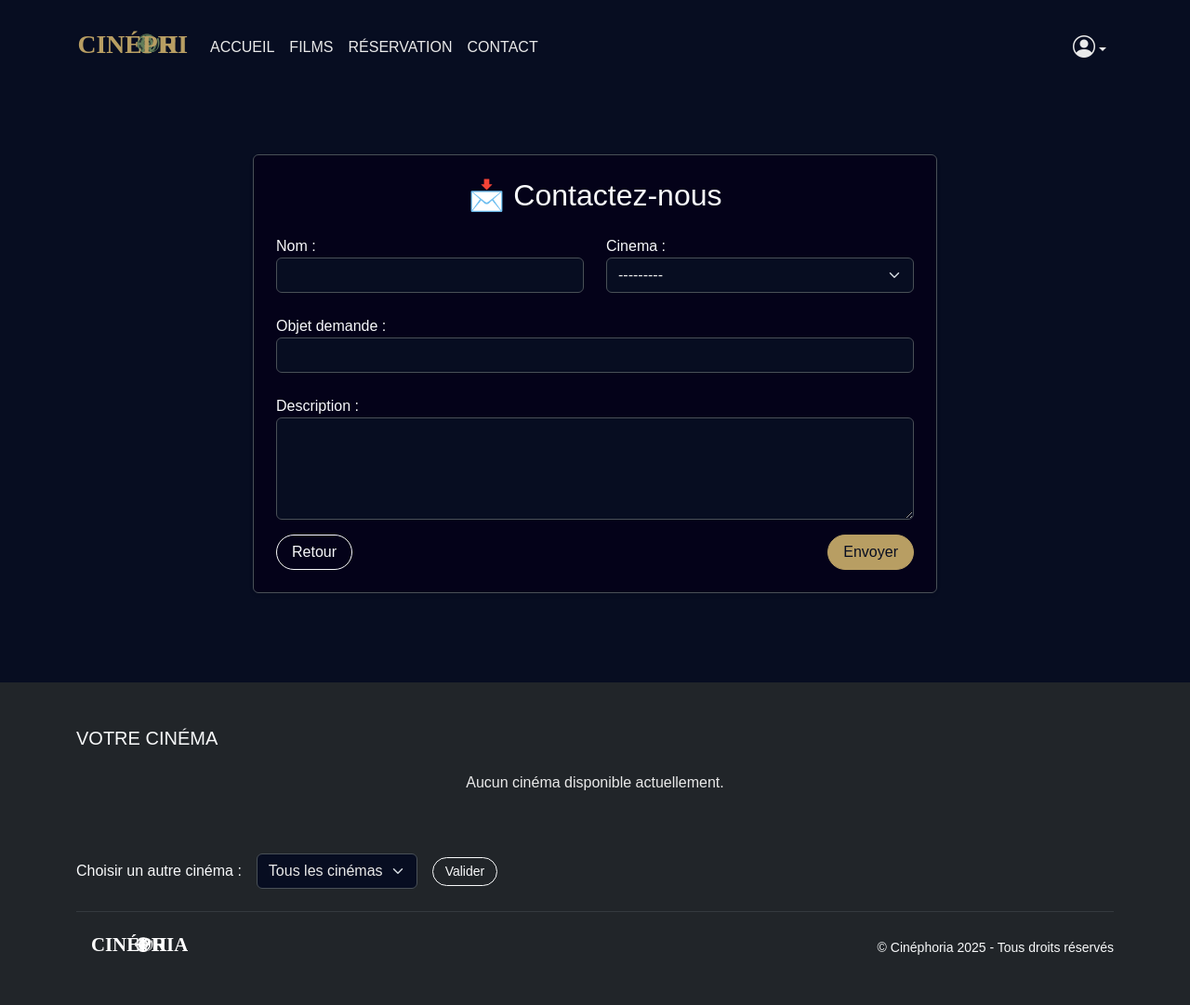
After one commit to wassila-ben/cinephoria, a Django app: page /contact/ in a window 1280 px wide. The commit adds this page. Shown: the whole page at 93% size. Run offline with Django 5.2, Linux system fonts and the light colour scheme; data that the repository does not hold is empty; parts of the project's set-up code (start-up, migrations or seed data) failed here and were passed over; some libraries are stand-ins or nearby versions.

Commit message:
modification de la BDD et du formulaire de contact

```diff
--- a/cinephoria_webapp/forms.py
+++ b/cinephoria_webapp/forms.py
@@ -1,6 +1,6 @@
 from django import forms
 from django.contrib.auth.forms import UserCreationForm, AuthenticationForm
-from .models import Utilisateur, Seance, Reservation, ReservationSiege, Siege, Avis, Film, Cinema
+from .models import Utilisateur, Seance, Reservation, ReservationSiege, Siege, Avis, Film, Cinema, Contact
 from django.core.exceptions import ValidationError
 from django.contrib.auth import get_user_model
 
@@ -168,3 +168,33 @@ class SeanceSelectorForm(forms.Form):
 
 class MotDePasseOublieForm(forms.Form):
     email = forms.EmailField(label="Adresse email", widget=forms.EmailInput(attrs={'class': 'form-control'}))
+
+class ContactForm(forms.ModelForm):
+    class Meta:
+        model = Contact
+        fields = ['nom', 'cinema', 'objet_demande', 'description']
+        widgets = {
+            'nom': forms.TextInput(attrs={
+                'class': 'form-control',
+            }),
+            'cinema': forms.Select(attrs={'class': 'form-select'}),
+            'objet_demande': forms.TextInput(attrs={
+                'class': 'form-control',
+            }),
+            'description': forms.Textarea(attrs={
+                'class': 'form-control',
+                'rows': 4
+            }),
+        }
+
+    def clean_objet_demande(self):
+        value = self.cleaned_data.get('objet_demande', '').strip()
+        if not value or value == "Objet inconnu":
+            raise forms.ValidationError("L’objet est requis.")
+        return value
+
+    def clean_description(self):
+        value = self.cleaned_data.get('description', '').strip()
+        if not value or value == "Pas de description":
+            raise forms.ValidationError("La description est obligatoire.")
+        return value
--- a/cinephoria_webapp/models.py
+++ b/cinephoria_webapp/models.py
@@ -365,9 +365,9 @@ class Incident(models.Model):
 class Contact(models.Model):
     utilisateur = models.ForeignKey(Utilisateur, on_delete=models.CASCADE)
     cinema = models.ForeignKey(Cinema, on_delete=models.CASCADE)
-    nom = models.CharField(max_length=100, blank=True, default="Anonyme")
-    objet_demande = models.CharField(max_length=100, default="Objet inconnu")
-    description = models.TextField(default="Pas de description")
+    nom = models.CharField(max_length=100, blank=True, null=True)
+    objet_demande = models.CharField(max_length=100)
+    description = models.TextField()
     date = models.DateField(auto_now_add=True)
     statut = models.CharField(max_length=50, default="En attente")
 
--- a/cinephoria_webapp/templates/cinephoria_webapp/base.html
+++ b/cinephoria_webapp/templates/cinephoria_webapp/base.html
@@ -43,7 +43,7 @@
                         <a class="nav-link text-uppercase {% if request.resolver_match.url_name == 'reservation' %}active{% endif %}" href="{% url 'reservation' %}">Réservation</a>
                     </li>
                     <li class="nav-item">
-                        <a class="nav-link text-uppercase" href="#">Contact</a>
+                        <a class="nav-link text-uppercase" href="{% url 'contact' %}">Contact</a>
                     </li>
                 </ul>
 
--- /dev/null
+++ b/cinephoria_webapp/templates/cinephoria_webapp/contact.html
@@ -0,0 +1,55 @@
+{% extends 'cinephoria_webapp/base.html' %}
+{% load static %}
+
+{% block title %}Contact – Cinéphoria{% endblock %}
+
+{% block content %}
+<div class="container py-5">
+    <div class="row justify-content-center">
+        <div class="col-lg-8">
+            <div class="border p-4 shadow-sm bg-body-secondary rounded text-light">
+
+                <h2 class="text-center mb-4">📩 Contactez-nous</h2>
+
+                {% if form.errors %}
+                    <div class="alert alert-danger">
+                        <ul class="mb-0">
+                            {% for field in form %}
+                                {% for error in field.errors %}
+                                    <li><strong>{{ field.label }} :</strong> {{ error }}</li>
+                                {% endfor %}
+                            {% endfor %}
+                        </ul>
+                    </div>
+                {% endif %}
+
+                <form method="post" class="row g-4">
+                    {% csrf_token %}
+
+                    <div class="col-md-6">
+                        {{ form.nom.label_tag }} {{ form.nom }}
+                    </div>
+
+                    <div class="col-md-6">
+                        {{ form.cinema.label_tag }} {{ form.cinema }}
+                    </div>
+
+                    <div class="col-12">
+                        {{ form.objet_demande.label_tag }} {{ form.objet_demande }}
+                    </div>
+
+                    <div class="col-12">
+                        {{ form.description.label_tag }} {{ form.description }}
+                    </div>
+
+                    <div class="col-12 d-flex justify-content-between mt-3">
+                        <a href="{% url 'index' %}" class="btn btn-outline-light">Retour</a>
+                        <button type="submit" class="btn btn-primary">Envoyer</button>
+                    </div>
+                </form>
+
+            </div>
+        </div>
+    </div>
+</div>
+{% endblock %}
--- a/cinephoria_webapp/urls.py
+++ b/cinephoria_webapp/urls.py
@@ -106,6 +106,8 @@ urlpatterns = [
     path("mon-espace/", views.mon_espace, name="mon_espace"),
     path("noter/<int:film_id>/", views.noter_film, name="noter_film"),
 
+    path('contact/', views.contact_view, name='contact'),
+
 ]
 
 if settings.DEBUG:
--- a/cinephoria_webapp/views.py
+++ b/cinephoria_webapp/views.py
@@ -1,7 +1,7 @@
 from django.shortcuts import render, get_object_or_404, redirect
 from .models import Film, Cinema, Avis, Seance, Reservation, Genre, Utilisateur, ReservationSiege, Siege, Billet
 from datetime import datetime, timedelta
-from .forms import CustomUserCreationForm, CustomAuthenticationForm, ReservationForm, SiegeSelectionForm, ChoixSeanceForm, AvisForm
+from .forms import CustomUserCreationForm, CustomAuthenticationForm, ReservationForm, SiegeSelectionForm, ChoixSeanceForm, AvisForm, ContactForm
 from django.contrib import messages
 from django.utils import timezone
 from django.utils.dateparse import parse_date
@@ -451,3 +451,31 @@ def reset_password(request):
         form = MotDePasseOublieForm()
 
     return render(request, 'cinephoria_webapp/reset_password.html', {'form': form})
+
+def contact_view(request):
+    if request.method == 'POST':
+        form = ContactForm(request.POST)
+        if form.is_valid():
+            contact = form.save(commit=False)
+            if request.user.is_authenticated:
+                contact.utilisateur = request.user
+            else:
+                messages.error(request, "Vous devez être connecté pour envoyer une demande.")
+                return redirect('login')
+            contact.save()
+
+            # Envoi d'un mail générique
+            send_mail(
+                subject=f"[Contact] {contact.objet_demande}",
+                message=f"{contact.nom or 'Anonyme'}\nCinéma : {contact.cinema}\n\n{contact.description}",
+                from_email=None,
+                recipient_list=['support@cinephoria.com'],
+                fail_silently=True
+            )
+
+            messages.success(request, "Votre demande a été envoyée.")
+            return redirect('index')
+    else:
+        form = ContactForm()
+
+    return render(request, 'cinephoria_webapp/contact.html', {'form': form})
```
Also changed, not shown: cinephoria_webapp/migrations/0023_alter_contact_description_and_more.py (added), cinephoria_webapp/migrations/0024_alter_contact_nom.py (added).
